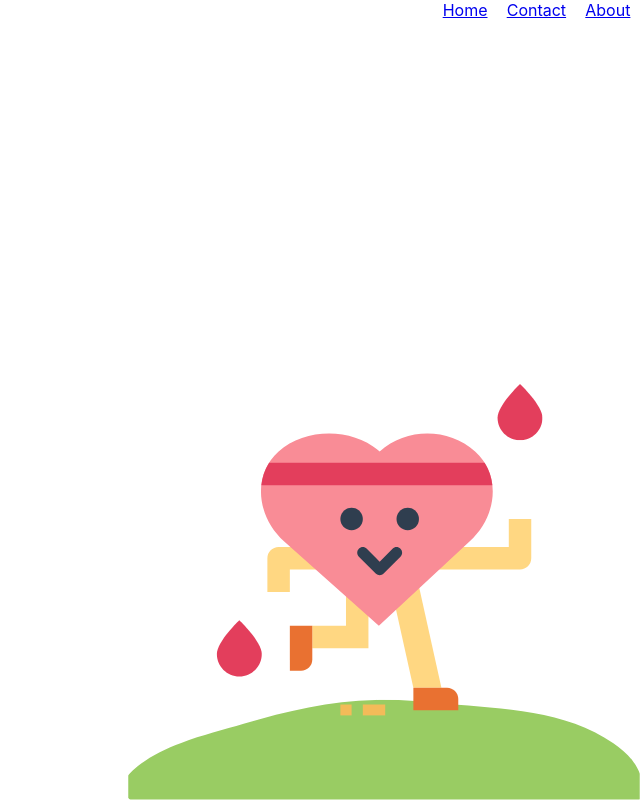
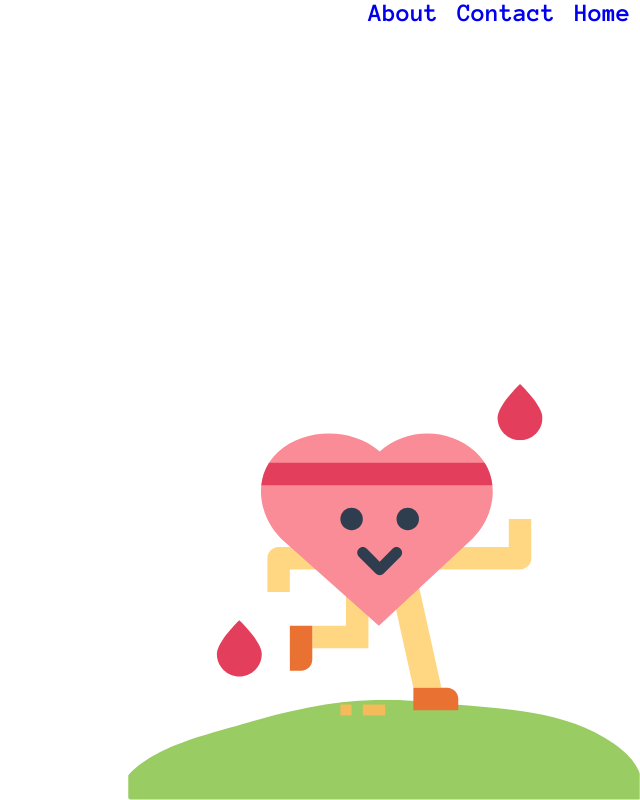
Before and after one commit to gitnubl33t/bp_buddy, a React (Create React App) app: page / in a window 1280 px wide. Shown: the whole page, without its empty margins (640-1280 px from the left). Built offline with nearby package versions, Linux system fonts and the light colour scheme.

Commit message:
removed text decoration from nav links, created margin, made it so the background color of nav links changes on hover.

```diff
--- a/src/App.css
+++ b/src/App.css
@@ -12,10 +12,26 @@
 
 nav {
   display: flex;
-  flex-direction: row-reverse;
+  flex-direction: row;
+  justify-content: flex-end;
+  font-family: "Anonymous Pro", monospace;
+  font-size: 1.6rem;
+  color: #0b0b0b;
+}
+
+nav :visited {
+  color: #0b0b0b;
 }
 
 nav li {
   list-style-type: none;
   margin: 0 0.6rem;
 }
+
+nav li a {
+  text-decoration: none;
+}
+
+nav li a:hover {
+  background-color: rgb(255, 222, 89, 0.6);
+}
```
Also changed, not shown: 1 other file (tests, documents, lock files or other folders).
